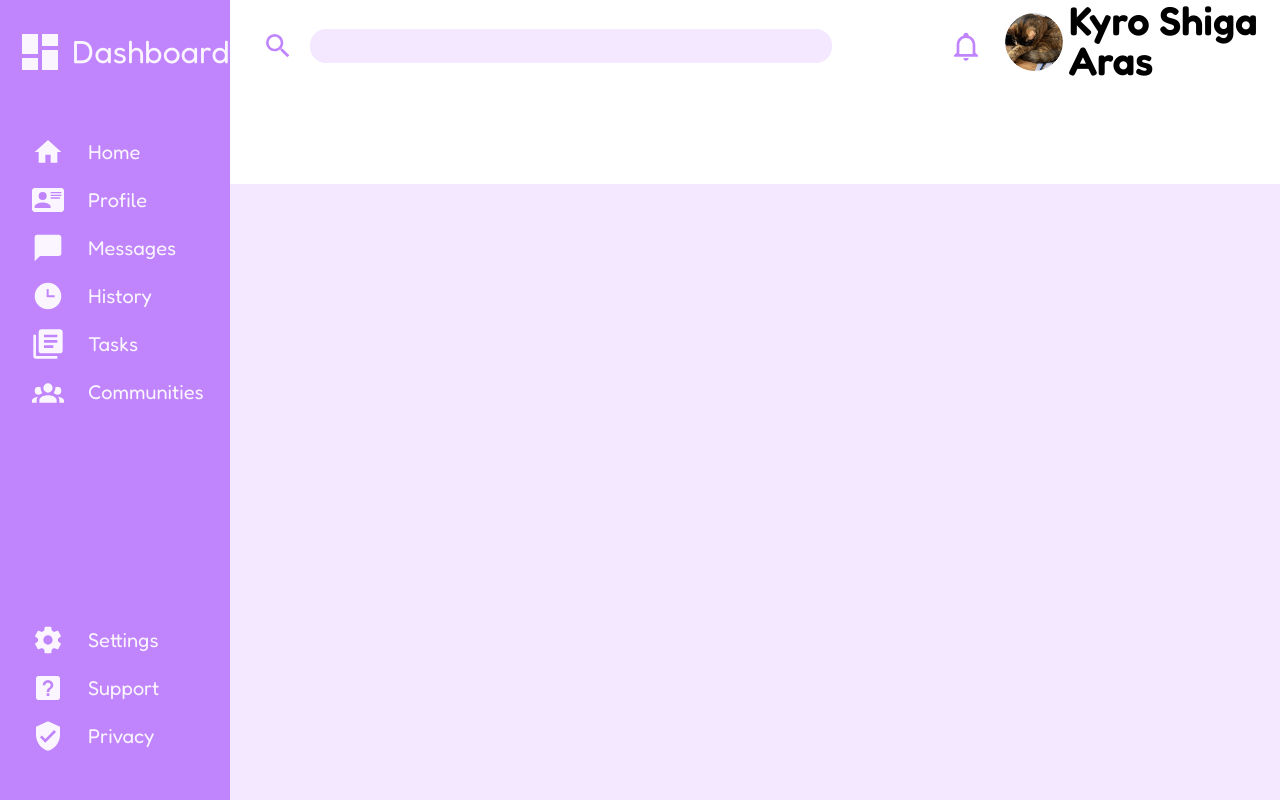
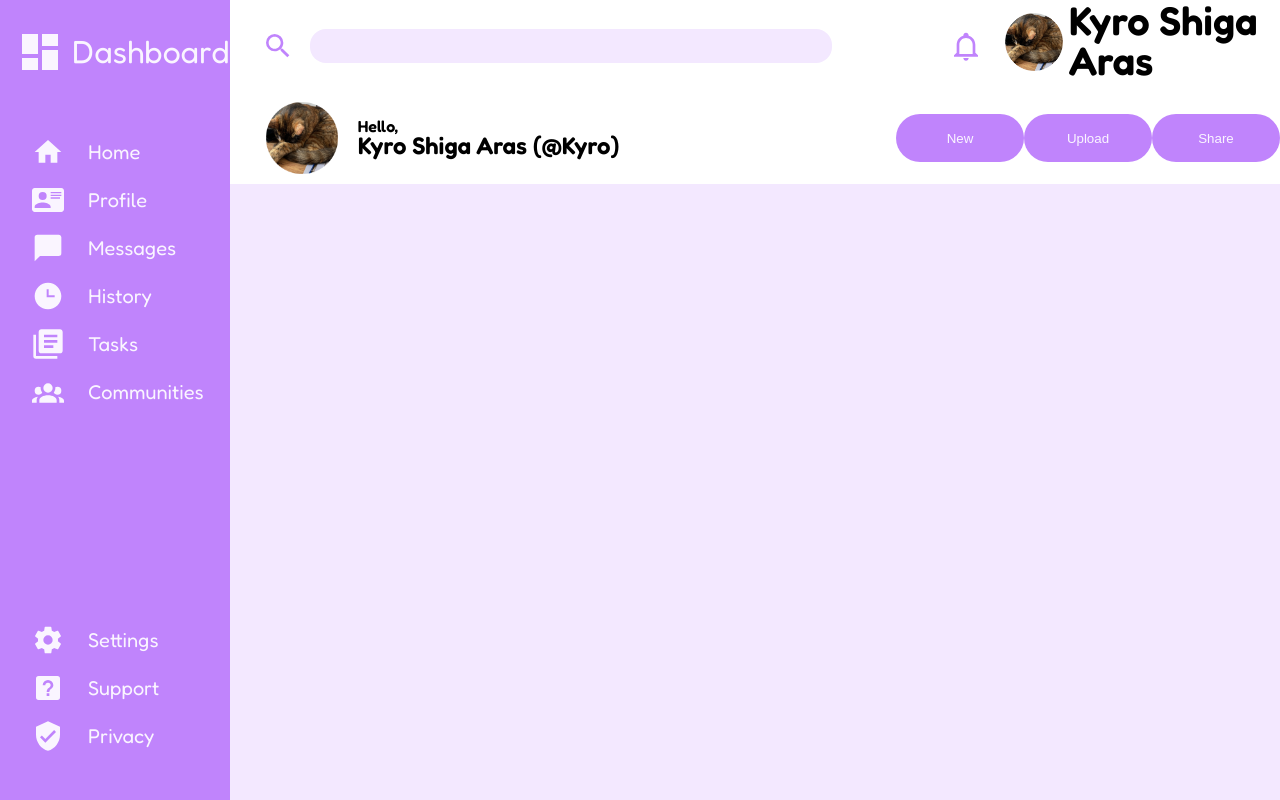
Before and after one commit to FearQuare/grid-dashboard, a plain HTML site: page index.html in a window 1280 px wide. Drawn offline with Linux system fonts and the light colour scheme.

Commit message:
complete header

```diff
--- a/index.html
+++ b/index.html
@@ -16,14 +16,39 @@
         <div class="header">
             <div class="up">
                 <div class="search-bar">
-                    <svg xmlns="http://www.w3.org/2000/svg" viewBox="0 0 24 24" class="icons"><title>magnify</title><path d="M9.5,3A6.5,6.5 0 0,1 16,9.5C16,11.11 15.41,12.59 14.44,13.73L14.71,14H15.5L20.5,19L19,20.5L14,15.5V14.71L13.73,14.44C12.59,15.41 11.11,16 9.5,16A6.5,6.5 0 0,1 3,9.5A6.5,6.5 0 0,1 9.5,3M9.5,5C7,5 5,7 5,9.5C5,12 7,14 9.5,14C12,14 14,12 14,9.5C14,7 12,5 9.5,5Z" /></svg>
+                    <svg xmlns="http://www.w3.org/2000/svg" viewBox="0 0 24 24" class="icons">
+                        <title>magnify</title>
+                        <path
+                            d="M9.5,3A6.5,6.5 0 0,1 16,9.5C16,11.11 15.41,12.59 14.44,13.73L14.71,14H15.5L20.5,19L19,20.5L14,15.5V14.71L13.73,14.44C12.59,15.41 11.11,16 9.5,16A6.5,6.5 0 0,1 3,9.5A6.5,6.5 0 0,1 9.5,3M9.5,5C7,5 5,7 5,9.5C5,12 7,14 9.5,14C12,14 14,12 14,9.5C14,7 12,5 9.5,5Z" />
+                    </svg>
                     <input type="text">
                 </div>
-                <div class="notifications"><svg xmlns="http://www.w3.org/2000/svg" viewBox="0 0 24 24" class="icons"><title>bell-outline</title><path d="M10 21H14C14 22.1 13.1 23 12 23S10 22.1 10 21M21 19V20H3V19L5 17V11C5 7.9 7 5.2 10 4.3V4C10 2.9 10.9 2 12 2S14 2.9 14 4V4.3C17 5.2 19 7.9 19 11V17L21 19M17 11C17 8.2 14.8 6 12 6S7 8.2 7 11V18H17V11Z" /></svg></div>
+                <div class="notifications"><svg xmlns="http://www.w3.org/2000/svg" viewBox="0 0 24 24" class="icons">
+                        <title>bell-outline</title>
+                        <path
+                            d="M10 21H14C14 22.1 13.1 23 12 23S10 22.1 10 21M21 19V20H3V19L5 17V11C5 7.9 7 5.2 10 4.3V4C10 2.9 10.9 2 12 2S14 2.9 14 4V4.3C17 5.2 19 7.9 19 11V17L21 19M17 11C17 8.2 14.8 6 12 6S7 8.2 7 11V18H17V11Z" />
+                    </svg></div>
                 <div class="profie"><img src="kyro.png" alt="kyro"></div>
-                <div class="username"><p>Kyro Shiga Aras</p></div>
+                <div class="username">
+                    <p>Kyro Shiga Aras</p>
+                </div>
             </div>
-            <div class="down"></div>
+            <div class="down">
+                <div class="profile">
+                    <img src="kyro.png" alt="kyro">
+                    <div class="greeting">
+                        <p class="sup">
+                            Hello,
+                        </p>
+                        <p class="sub">
+                            Kyro Shiga Aras (@Kyro)
+                        </p>
+                    </div>
+                </div>
+                <button class="buttons">New</button>
+                <button class="buttons">Upload</button>
+                <button class="buttons">Share</button>
+            </div>
         </div>
         <div class="sidebar">
             <div class="heading">
@@ -35,19 +60,53 @@
             </div>
             <div class="main-links">
                 <ul>
-                    <li><svg xmlns="http://www.w3.org/2000/svg" viewBox="0 0 24 24" class="icons"><title>home</title><path d="M10,20V14H14V20H19V12H22L12,3L2,12H5V20H10Z" /></svg> Home</li>
-                    <li><svg xmlns="http://www.w3.org/2000/svg" viewBox="0 0 24 24" class="icons"><title>card-account-details</title><path d="M2,3H22C23.05,3 24,3.95 24,5V19C24,20.05 23.05,21 22,21H2C0.95,21 0,20.05 0,19V5C0,3.95 0.95,3 2,3M14,6V7H22V6H14M14,8V9H21.5L22,9V8H14M14,10V11H21V10H14M8,13.91C6,13.91 2,15 2,17V18H14V17C14,15 10,13.91 8,13.91M8,6A3,3 0 0,0 5,9A3,3 0 0,0 8,12A3,3 0 0,0 11,9A3,3 0 0,0 8,6Z" /></svg> Profile</li>
-                    <li><svg xmlns="http://www.w3.org/2000/svg" viewBox="0 0 24 24" class="icons"><title>message</title><path d="M20,2H4A2,2 0 0,0 2,4V22L6,18H20A2,2 0 0,0 22,16V4C22,2.89 21.1,2 20,2Z" /></svg> Messages</li>
-                    <li><svg xmlns="http://www.w3.org/2000/svg" viewBox="0 0 24 24" class="icons"><title>clock-time-three</title><path d="M12 2C6.5 2 2 6.5 2 12C2 17.5 6.5 22 12 22C17.5 22 22 17.5 22 12S17.5 2 12 2M17 13H11V7H12.5V11.5H17V13Z" /></svg> History</li>
-                    <li><svg xmlns="http://www.w3.org/2000/svg" viewBox="0 0 24 24" class="icons"><title>text-box-multiple</title><path d="M16,15H9V13H16M19,11H9V9H19M19,7H9V5H19M21,1H7C5.89,1 5,1.89 5,3V17C5,18.11 5.9,19 7,19H21C22.11,19 23,18.11 23,17V3C23,1.89 22.1,1 21,1M3,5V21H19V23H3A2,2 0 0,1 1,21V5H3Z" /></svg> Tasks</li>
-                    <li><svg xmlns="http://www.w3.org/2000/svg" viewBox="0 0 24 24" class="icons"><title>account-group</title><path d="M12,5.5A3.5,3.5 0 0,1 15.5,9A3.5,3.5 0 0,1 12,12.5A3.5,3.5 0 0,1 8.5,9A3.5,3.5 0 0,1 12,5.5M5,8C5.56,8 6.08,8.15 6.53,8.42C6.38,9.85 6.8,11.27 7.66,12.38C7.16,13.34 6.16,14 5,14A3,3 0 0,1 2,11A3,3 0 0,1 5,8M19,8A3,3 0 0,1 22,11A3,3 0 0,1 19,14C17.84,14 16.84,13.34 16.34,12.38C17.2,11.27 17.62,9.85 17.47,8.42C17.92,8.15 18.44,8 19,8M5.5,18.25C5.5,16.18 8.41,14.5 12,14.5C15.59,14.5 18.5,16.18 18.5,18.25V20H5.5V18.25M0,20V18.5C0,17.11 1.89,15.94 4.45,15.6C3.86,16.28 3.5,17.22 3.5,18.25V20H0M24,20H20.5V18.25C20.5,17.22 20.14,16.28 19.55,15.6C22.11,15.94 24,17.11 24,18.5V20Z" /></svg> Communities</li>
+                    <li><svg xmlns="http://www.w3.org/2000/svg" viewBox="0 0 24 24" class="icons">
+                            <title>home</title>
+                            <path d="M10,20V14H14V20H19V12H22L12,3L2,12H5V20H10Z" />
+                        </svg> Home</li>
+                    <li><svg xmlns="http://www.w3.org/2000/svg" viewBox="0 0 24 24" class="icons">
+                            <title>card-account-details</title>
+                            <path
+                                d="M2,3H22C23.05,3 24,3.95 24,5V19C24,20.05 23.05,21 22,21H2C0.95,21 0,20.05 0,19V5C0,3.95 0.95,3 2,3M14,6V7H22V6H14M14,8V9H21.5L22,9V8H14M14,10V11H21V10H14M8,13.91C6,13.91 2,15 2,17V18H14V17C14,15 10,13.91 8,13.91M8,6A3,3 0 0,0 5,9A3,3 0 0,0 8,12A3,3 0 0,0 11,9A3,3 0 0,0 8,6Z" />
+                        </svg> Profile</li>
+                    <li><svg xmlns="http://www.w3.org/2000/svg" viewBox="0 0 24 24" class="icons">
+                            <title>message</title>
+                            <path d="M20,2H4A2,2 0 0,0 2,4V22L6,18H20A2,2 0 0,0 22,16V4C22,2.89 21.1,2 20,2Z" />
+                        </svg> Messages</li>
+                    <li><svg xmlns="http://www.w3.org/2000/svg" viewBox="0 0 24 24" class="icons">
+                            <title>clock-time-three</title>
+                            <path
+                                d="M12 2C6.5 2 2 6.5 2 12C2 17.5 6.5 22 12 22C17.5 22 22 17.5 22 12S17.5 2 12 2M17 13H11V7H12.5V11.5H17V13Z" />
+                        </svg> History</li>
+                    <li><svg xmlns="http://www.w3.org/2000/svg" viewBox="0 0 24 24" class="icons">
+                            <title>text-box-multiple</title>
+                            <path
+                                d="M16,15H9V13H16M19,11H9V9H19M19,7H9V5H19M21,1H7C5.89,1 5,1.89 5,3V17C5,18.11 5.9,19 7,19H21C22.11,19 23,18.11 23,17V3C23,1.89 22.1,1 21,1M3,5V21H19V23H3A2,2 0 0,1 1,21V5H3Z" />
+                        </svg> Tasks</li>
+                    <li><svg xmlns="http://www.w3.org/2000/svg" viewBox="0 0 24 24" class="icons">
+                            <title>account-group</title>
+                            <path
+                                d="M12,5.5A3.5,3.5 0 0,1 15.5,9A3.5,3.5 0 0,1 12,12.5A3.5,3.5 0 0,1 8.5,9A3.5,3.5 0 0,1 12,5.5M5,8C5.56,8 6.08,8.15 6.53,8.42C6.38,9.85 6.8,11.27 7.66,12.38C7.16,13.34 6.16,14 5,14A3,3 0 0,1 2,11A3,3 0 0,1 5,8M19,8A3,3 0 0,1 22,11A3,3 0 0,1 19,14C17.84,14 16.84,13.34 16.34,12.38C17.2,11.27 17.62,9.85 17.47,8.42C17.92,8.15 18.44,8 19,8M5.5,18.25C5.5,16.18 8.41,14.5 12,14.5C15.59,14.5 18.5,16.18 18.5,18.25V20H5.5V18.25M0,20V18.5C0,17.11 1.89,15.94 4.45,15.6C3.86,16.28 3.5,17.22 3.5,18.25V20H0M24,20H20.5V18.25C20.5,17.22 20.14,16.28 19.55,15.6C22.11,15.94 24,17.11 24,18.5V20Z" />
+                        </svg> Communities</li>
                 </ul>
             </div>
             <div class="side-links">
                 <ul>
-                    <li><svg xmlns="http://www.w3.org/2000/svg" viewBox="0 0 24 24" class="icons"><title>cog</title><path d="M12,15.5A3.5,3.5 0 0,1 8.5,12A3.5,3.5 0 0,1 12,8.5A3.5,3.5 0 0,1 15.5,12A3.5,3.5 0 0,1 12,15.5M19.43,12.97C19.47,12.65 19.5,12.33 19.5,12C19.5,11.67 19.47,11.34 19.43,11L21.54,9.37C21.73,9.22 21.78,8.95 21.66,8.73L19.66,5.27C19.54,5.05 19.27,4.96 19.05,5.05L16.56,6.05C16.04,5.66 15.5,5.32 14.87,5.07L14.5,2.42C14.46,2.18 14.25,2 14,2H10C9.75,2 9.54,2.18 9.5,2.42L9.13,5.07C8.5,5.32 7.96,5.66 7.44,6.05L4.95,5.05C4.73,4.96 4.46,5.05 4.34,5.27L2.34,8.73C2.21,8.95 2.27,9.22 2.46,9.37L4.57,11C4.53,11.34 4.5,11.67 4.5,12C4.5,12.33 4.53,12.65 4.57,12.97L2.46,14.63C2.27,14.78 2.21,15.05 2.34,15.27L4.34,18.73C4.46,18.95 4.73,19.03 4.95,18.95L7.44,17.94C7.96,18.34 8.5,18.68 9.13,18.93L9.5,21.58C9.54,21.82 9.75,22 10,22H14C14.25,22 14.46,21.82 14.5,21.58L14.87,18.93C15.5,18.67 16.04,18.34 16.56,17.94L19.05,18.95C19.27,19.03 19.54,18.95 19.66,18.73L21.66,15.27C21.78,15.05 21.73,14.78 21.54,14.63L19.43,12.97Z" /></svg> Settings</li>
-                    <li><svg xmlns="http://www.w3.org/2000/svg" viewBox="0 0 24 24" class="icons"><title>help-box</title><path d="M11,18H13V16H11V18M12,6A4,4 0 0,0 8,10H10A2,2 0 0,1 12,8A2,2 0 0,1 14,10C14,12 11,11.75 11,15H13C13,12.75 16,12.5 16,10A4,4 0 0,0 12,6M5,3H19A2,2 0 0,1 21,5V19A2,2 0 0,1 19,21H5A2,2 0 0,1 3,19V5A2,2 0 0,1 5,3Z" /></svg> Support</li>
-                    <li><svg xmlns="http://www.w3.org/2000/svg" viewBox="0 0 24 24" class="icons"><title>shield-check</title><path d="M10,17L6,13L7.41,11.59L10,14.17L16.59,7.58L18,9M12,1L3,5V11C3,16.55 6.84,21.74 12,23C17.16,21.74 21,16.55 21,11V5L12,1Z" /></svg> Privacy</li>
+                    <li><svg xmlns="http://www.w3.org/2000/svg" viewBox="0 0 24 24" class="icons">
+                            <title>cog</title>
+                            <path
+                                d="M12,15.5A3.5,3.5 0 0,1 8.5,12A3.5,3.5 0 0,1 12,8.5A3.5,3.5 0 0,1 15.5,12A3.5,3.5 0 0,1 12,15.5M19.43,12.97C19.47,12.65 19.5,12.33 19.5,12C19.5,11.67 19.47,11.34 19.43,11L21.54,9.37C21.73,9.22 21.78,8.95 21.66,8.73L19.66,5.27C19.54,5.05 19.27,4.96 19.05,5.05L16.56,6.05C16.04,5.66 15.5,5.32 14.87,5.07L14.5,2.42C14.46,2.18 14.25,2 14,2H10C9.75,2 9.54,2.18 9.5,2.42L9.13,5.07C8.5,5.32 7.96,5.66 7.44,6.05L4.95,5.05C4.73,4.96 4.46,5.05 4.34,5.27L2.34,8.73C2.21,8.95 2.27,9.22 2.46,9.37L4.57,11C4.53,11.34 4.5,11.67 4.5,12C4.5,12.33 4.53,12.65 4.57,12.97L2.46,14.63C2.27,14.78 2.21,15.05 2.34,15.27L4.34,18.73C4.46,18.95 4.73,19.03 4.95,18.95L7.44,17.94C7.96,18.34 8.5,18.68 9.13,18.93L9.5,21.58C9.54,21.82 9.75,22 10,22H14C14.25,22 14.46,21.82 14.5,21.58L14.87,18.93C15.5,18.67 16.04,18.34 16.56,17.94L19.05,18.95C19.27,19.03 19.54,18.95 19.66,18.73L21.66,15.27C21.78,15.05 21.73,14.78 21.54,14.63L19.43,12.97Z" />
+                        </svg> Settings</li>
+                    <li><svg xmlns="http://www.w3.org/2000/svg" viewBox="0 0 24 24" class="icons">
+                            <title>help-box</title>
+                            <path
+                                d="M11,18H13V16H11V18M12,6A4,4 0 0,0 8,10H10A2,2 0 0,1 12,8A2,2 0 0,1 14,10C14,12 11,11.75 11,15H13C13,12.75 16,12.5 16,10A4,4 0 0,0 12,6M5,3H19A2,2 0 0,1 21,5V19A2,2 0 0,1 19,21H5A2,2 0 0,1 3,19V5A2,2 0 0,1 5,3Z" />
+                        </svg> Support</li>
+                    <li><svg xmlns="http://www.w3.org/2000/svg" viewBox="0 0 24 24" class="icons">
+                            <title>shield-check</title>
+                            <path
+                                d="M10,17L6,13L7.41,11.59L10,14.17L16.59,7.58L18,9M12,1L3,5V11C3,16.55 6.84,21.74 12,23C17.16,21.74 21,16.55 21,11V5L12,1Z" />
+                        </svg> Privacy</li>
                 </ul>
             </div>
         </div>
--- a/style.css
+++ b/style.css
@@ -126,6 +126,11 @@ table {
     grid-template-columns: 10fr 0.5fr 1fr 3fr;
 }
 
+.down {
+    display: grid;
+    grid-template-columns: 8fr 1.5fr 1.5fr 1.5fr;
+}
+
 .up .icons {
     fill: #c084fc;
 }
@@ -182,3 +187,35 @@ input[type=text] {
 .username p {
     margin-bottom: 0.75rem;
 }
+
+.down > .profile > img {
+    width: 5rem;
+}
+
+.greeting {
+    font-weight: 600;
+    font-size: 1.5rem;
+    margin-left: 1rem;
+}
+
+.greeting .sup {
+    font-size: 1rem;
+}
+
+.down .profile {
+    display: flex;
+    justify-content: flex-start;
+    margin-left: 2rem;
+    align-self: center;
+}
+
+.buttons {
+    width: 8rem;
+    height: 3rem;
+    border-radius: 2rem;
+    border-style: none;
+    background-color: #c084fc;
+    color: #faf5ff;
+    justify-self: center;
+    align-self: center;
+}
```
